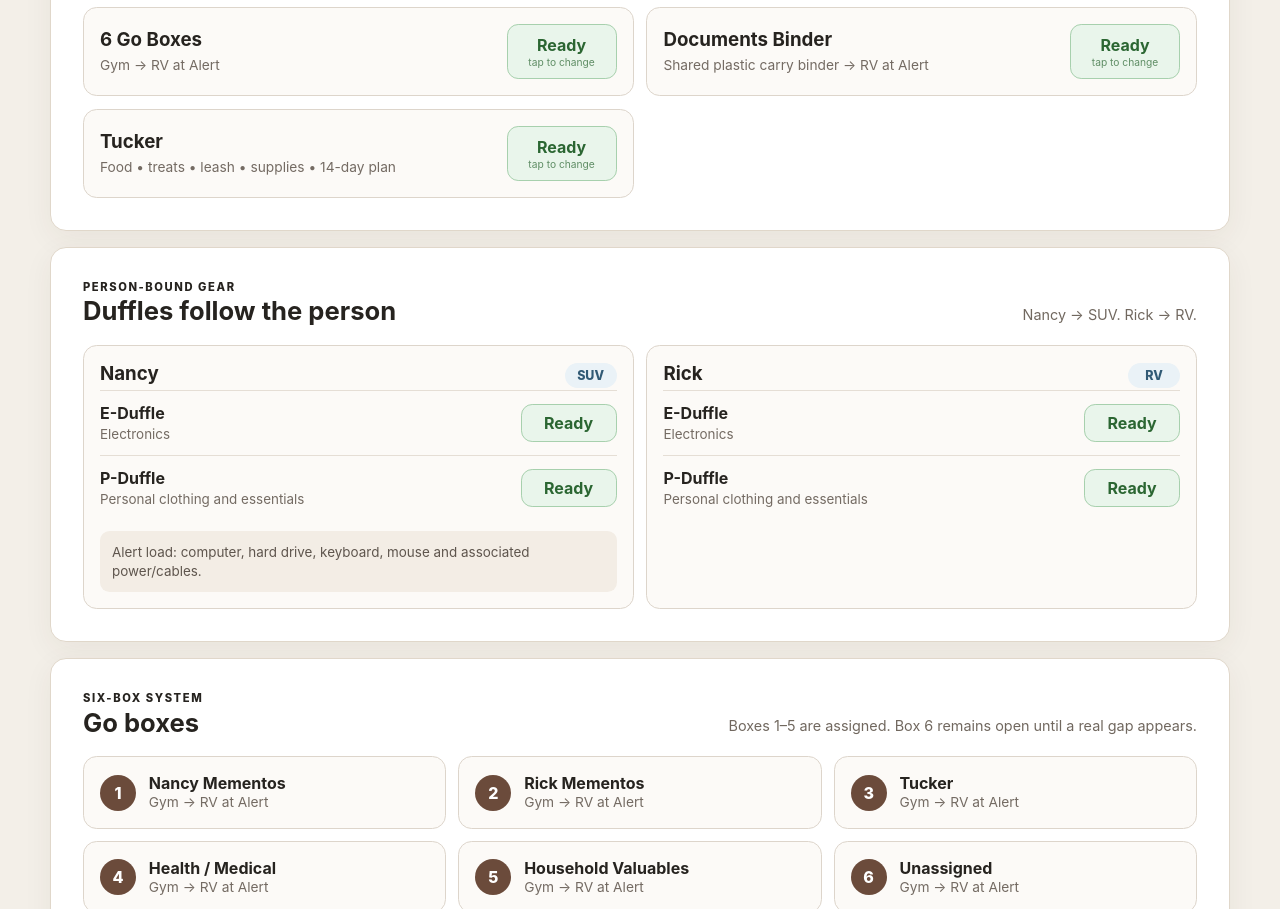
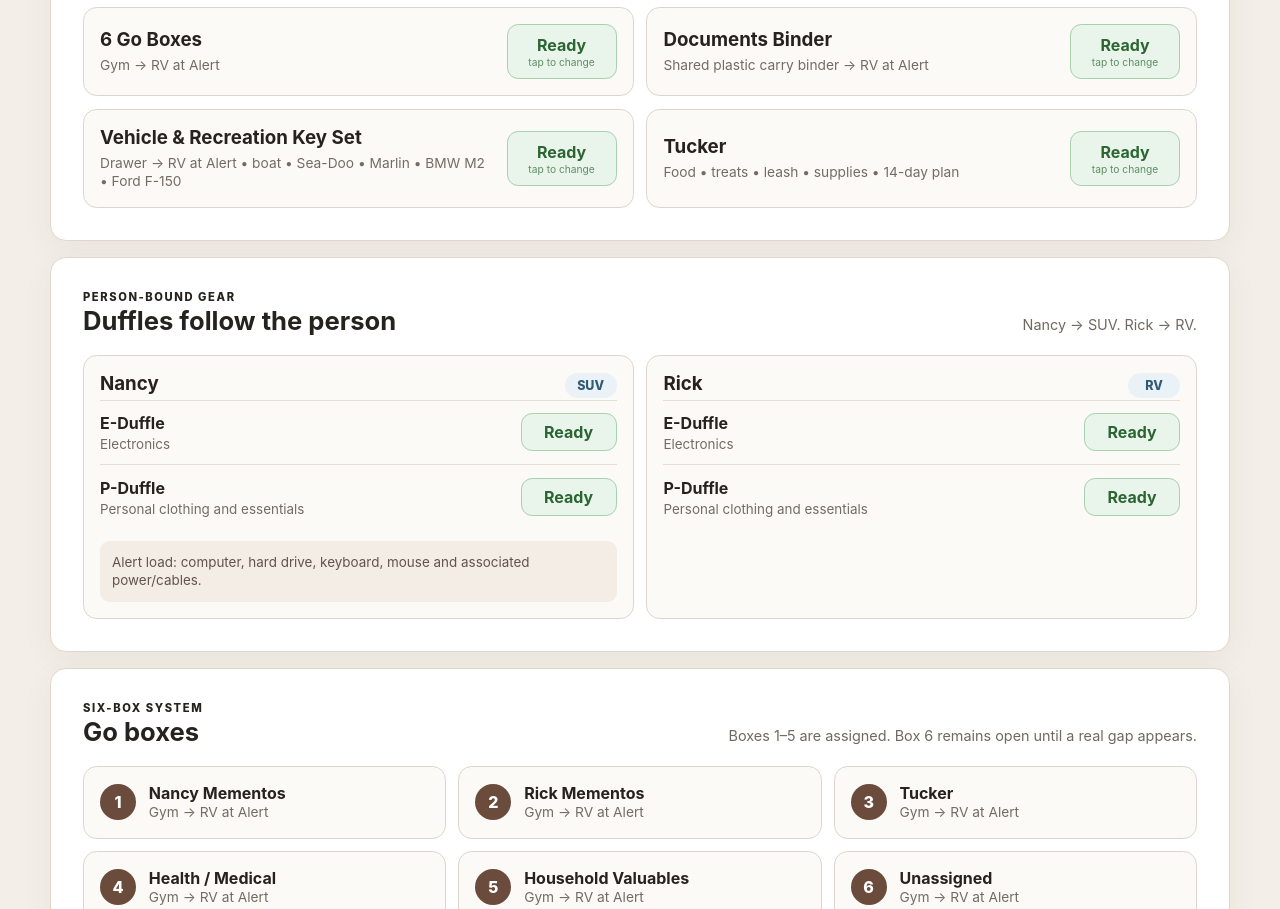
Before and after one commit to ITKPC/RN-FireSmart, a React (Vite) app: page / in a window 1280 px wide. Shown: the part 1660-2569 px from the top of the page. Built offline with nearby package versions, Linux system fonts and the light colour scheme.

Commit message:
Add vehicle and recreation key set to Alert readiness

```diff
--- a/src/App.tsx
+++ b/src/App.tsx
@@ -76,6 +76,7 @@ const defaultAssetStatus: Record<string, Status> = {
   power: 'Ready',
   boxes: 'Ready',
   documents: 'Ready',
+  keys: 'Ready',
   nancyE: 'Ready',
   nancyP: 'Ready',
   rickE: 'Ready',
@@ -137,6 +138,7 @@ const taskGroups: Record<Stage, TaskGroup[]> = {
       tasks: [
         'Move all six go boxes from the gym into the RV.',
         'Move the personal documents carry binder into the RV.',
+        'Grab the Vehicle & Recreation Key Set from the drawer and load it into the RV (boat, Sea-Doo, Marlin, BMW M2 and Ford F-150).',
         'Pack Nancy computer, hard drive, keyboard, mouse and associated power/cables into Nancy E-Duffle.',
         'Pack Rick electronics into Rick E-Duffle.',
         'Load each person’s E-Duffle and P-Duffle into the vehicle that person is driving.',
@@ -201,6 +203,7 @@ const assetDefinitions: { key: string; title: string; subtitle: string; options:
   { key: 'power', title: 'Power Depot', subtitle: 'Dedicated emergency power banks stored together and charged', options: ['Ready', 'Check', 'Not Ready'] },
   { key: 'boxes', title: '6 Go Boxes', subtitle: 'Gym → RV at Alert', options: ['Ready', 'Check', 'Not Ready', 'Loaded'] },
   { key: 'documents', title: 'Documents Binder', subtitle: 'Shared plastic carry binder → RV at Alert', options: ['Ready', 'Check', 'Not Ready', 'Loaded'] },
+  { key: 'keys', title: 'Vehicle & Recreation Key Set', subtitle: 'Drawer → RV at Alert • boat • Sea-Doo • Marlin • BMW M2 • Ford F-150', options: ['Ready', 'Check', 'Not Ready', 'Loaded'] },
   { key: 'tucker', title: 'Tucker', subtitle: 'Food • treats • leash • supplies • 14-day plan', options: ['Ready', 'Check', 'Not Ready', 'Loaded'] },
 ]
 
@@ -273,7 +276,7 @@ export default function App() {
   const totalTasks = stageTaskKeys.length
   const progress = totalTasks === 0 ? 0 : Math.round((doneCount / totalTasks) * 100)
 
-  const readinessKeys = ['rv', 'power', 'boxes', 'documents', 'tucker', 'nancyE', 'nancyP', 'rickE', 'rickP']
+  const readinessKeys = ['rv', 'power', 'boxes', 'documents', 'keys', 'tucker', 'nancyE', 'nancyP', 'rickE', 'rickP']
   const readyCount = readinessKeys.filter((key) => ['Ready', 'Loaded'].includes(statuses[key])).length
   const readinessPercent = Math.round((readyCount / readinessKeys.length) * 100)
   const blockers = readinessKeys.filter((key) => !['Ready', 'Loaded'].includes(statuses[key]))
```
